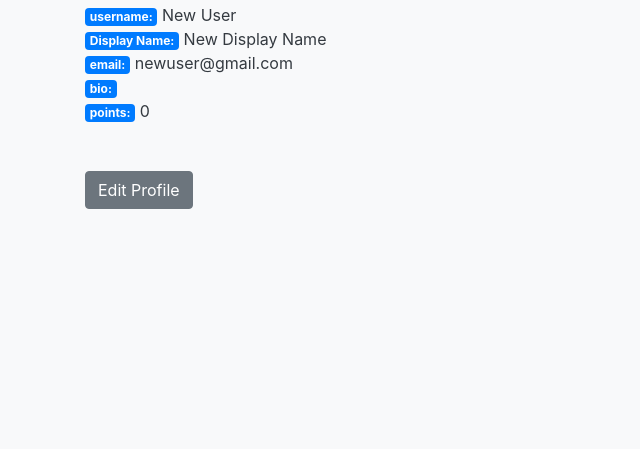
After one commit to mohammadamin16/easyvocab, a Django app: a page that uses templates/layout.html in a window 1280 px wide. The commit adds this page. Shown: the part 208-657 px from the top of the page, without its empty margins (0-640 px from the left). Run offline with Django 3.2, Linux system fonts and the light colour scheme; data comes from the database, SQL or seed files in the repository; both versions use the stored data as it was after the commit; some libraries are stand-ins or nearby versions.

Commit message:
Add a ProfileView Page

```diff
--- a/accounts/models.py
+++ b/accounts/models.py
@@ -9,7 +9,7 @@ from django.db import models
 
 # this is my customized User Model
 from django.utils import timezone
-
+from django.http import FileResponse
 
 class UserManager(BaseUserManager):
 
@@ -47,7 +47,7 @@ class User(AbstractBaseUser, PermissionsMixin):
     username = models.CharField(max_length=40, unique=True)
     display_name = models.CharField(max_length=140)
     bio = models.CharField(max_length=140, blank=True, default="")
-    avatar = models.ImageField(blank=True, null=True)
+    avatar = models.ImageField(blank=True, null=True, upload_to='avatars')
     date_joined = models.DateTimeField(default=timezone.now)
     is_active = models.BooleanField(default=True)
     is_staff = models.BooleanField(default=False)
--- /dev/null
+++ b/accounts/templates/accounts/profile.html
@@ -0,0 +1,22 @@
+{% extends 'accounts/accounts_base_template.html' %}
+{% load bootstrap %}
+{% block content %}
+<div class="container">
+    <p class="h1 text-center">Profile</p>
+    <div class="text-center">
+    <img class="rounded" src="{% url 'accounts:get-avatar' object.username  %}" width="100" class="img-fluid" alt="Avatar">
+    </div>
+    <br>
+    <div class="badge badge-primary text-wrap">username:</div> {{ object.username }}
+    <br>
+    <div class="badge badge-primary text-wrap">Display Name:</div> {{ object.display_name }}
+    <br>
+    <div class="badge badge-primary text-wrap">email:</div> {{ object.email }}
+    <br>
+    <div class="badge badge-primary text-wrap">bio:</div> {{ object.bio }}
+    <br>
+    <div class="badge badge-primary text-wrap">points:</div> {{ object.point }}
+    <br>
+    <button class="btn btn-secondary mt-5">Edit Profile</button>
+</div>
+{% endblock %}
--- a/accounts/urls.py
+++ b/accounts/urls.py
@@ -7,4 +7,6 @@ urlpatterns = [
     path('login', views.Login.as_view(), name='login'),
     path('logout', views.Logout.as_view(), name='logout'),
     path('signup', views.SignUp.as_view(), name='signup'),
+    path('profile/<username>', views.Profile.as_view(), name='profile'),
+    path('<username>/avatar', views.get_avatar, name='get-avatar'),
 ]
--- a/accounts/views.py
+++ b/accounts/views.py
@@ -1,7 +1,8 @@
 from django.contrib.auth.forms import UserCreationForm
 from django.contrib.auth.views import LoginView, LogoutView
+from django.http import FileResponse
 from django.urls import reverse
-from django.views.generic import CreateView, TemplateView, FormView
+from django.views.generic import CreateView, TemplateView, FormView, DetailView, UpdateView
 from django.contrib.auth import get_user_model
 
 from accounts.forms import SignUpForm
@@ -36,3 +37,24 @@ class SignUp(FormView):
 
     def get_success_url(self):
         return reverse('accounts:login')
+
+
+class Profile(DetailView):
+    model = get_user_model()
+    context_object_name = 'object'
+    template_name = 'accounts/profile.html'
+
+    def get_object(self, queryset=None):
+        return get_user_model().objects.get(username=self.kwargs['username'])
+
+
+def get_avatar(self, username):
+    user = get_user_model().objects.get(username = username)
+    img = user.avatar.url
+    return FileResponse(open(img, 'rb'))
+
+
+# class EditProfile(UpdateView):
+#     model = get_user_model()
+#     fields = ['display_name', 'avatar']
+#     template_name =
--- a/templates/layout.html
+++ b/templates/layout.html
@@ -32,8 +32,11 @@
         <div class="dropdown-menu" aria-labelledby="navbarDropdown">
           <a class="dropdown-item" href="{% url 'accounts:login' %}">SignIn</a>
           <a class="dropdown-item" href="{% url 'accounts:signup' %}">SignUp</a>
-          <div class="dropdown-divider"></div>
+            {% if user.is_authenticated %}
+            <div class="dropdown-divider"></div>
           <a class="dropdown-item" href="{% url 'accounts:logout' %}">Logout</a>
+            <a class="dropdown-item" href="{% url 'accounts:profile' user.username %}">Profile</a>
+            {% endif %}
         </div>
       </li>
       <li class="nav-item">
```
Also changed, not shown: avatars/fastaghem_kama_omert_edited.jpg (added), db.sqlite3.
